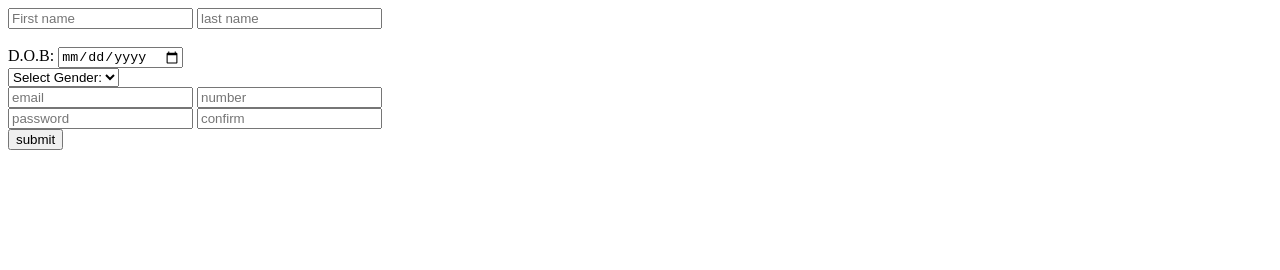
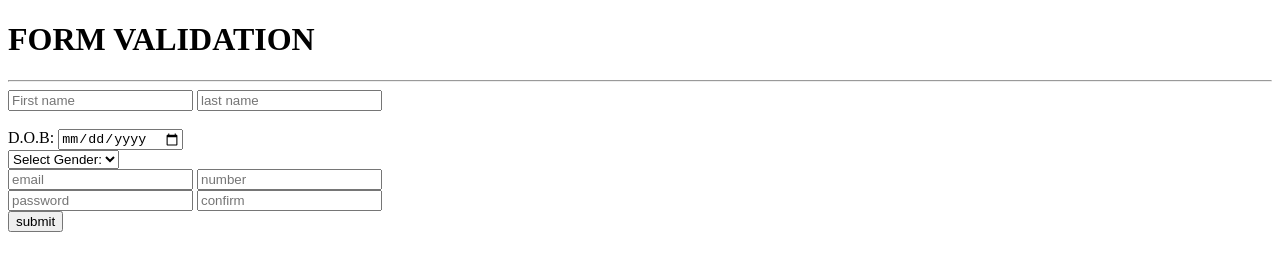
Before and after one commit to ashfiya06/Form-validation, a plain HTML site: page index.html in a window 1280 px wide. Drawn offline with Linux system fonts and the light colour scheme.

Commit message:
Initial commit

```diff
--- a/index.html
+++ b/index.html
@@ -4,7 +4,7 @@
 <head>
     <meta charset="UTF-8">
     <meta name="viewport" content="width=device-width, initial-scale=1.0">
-    <title>Document</title>
+    <title>Form</title>
     <style>
         span {
             font-size: 10px;
@@ -15,6 +15,8 @@
 </head>
 
 <body>
+    <h1>FORM VALIDATION</h1>
+    <hr>
     <form>
         <input type="" placeholder="First name" id="FN"  /> <input type="" placeholder="last name" id="LN" required/><br><span class="fn"></span>
         <br>
```
